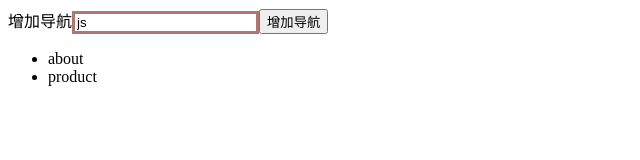
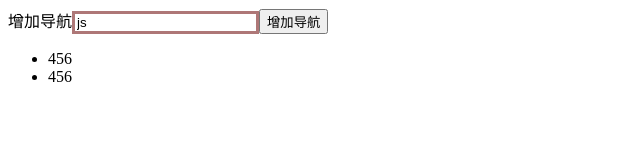
Before and after one commit to Lebron-w/react-study, a React (Create React App) app in the folder demo01/: page / in a window 1280 px wide. Shown: the top 160 px of the page, without its empty margins (0-640 px from the left). Built offline with nearby package versions, Linux system fonts and the light colour scheme.

Commit message:
组件拆分

```diff
--- a/demo01/src/Menu.js
+++ b/demo01/src/Menu.js
@@ -1,5 +1,6 @@
 import React, {Component,Fragment} from 'react'
 import './style.css'
+import MenuItem from './MenuItem.js'
 
 class Menu extends Component{
     constructor (props) {
@@ -23,12 +24,13 @@ class Menu extends Component{
                     {
                         this.state.list.map((item,index) => {
                             return (
-                                <li
-                                   onClick={this.deleteItem.bind(this,index)}
-                                   key={index}
-                                   dangerouslySetInnerHTML={{__html:item}}
-                                >
-                                </li>
+                                <MenuItem/>
+                                // <li
+                                //    onClick={this.deleteItem.bind(this,index)}
+                                //    key={index}
+                                //    dangerouslySetInnerHTML={{__html:item}}
+                                // >
+                                // </li>
                                 )
                         })
                     }
--- /dev/null
+++ b/demo01/src/MenuItem.js
@@ -0,0 +1,17 @@
+import Rreact,{Component,Fragment} from 'react'
+class MenuItem extends Component {
+    constructor (props) {
+        super(props)
+        this.state= {
+            deleteItem: '',
+        }
+    }
+    render () {
+        return (
+            <Fragment>
+                <li>456</li>
+            </Fragment>
+        )
+    }
+}
+export default MenuItem
```
